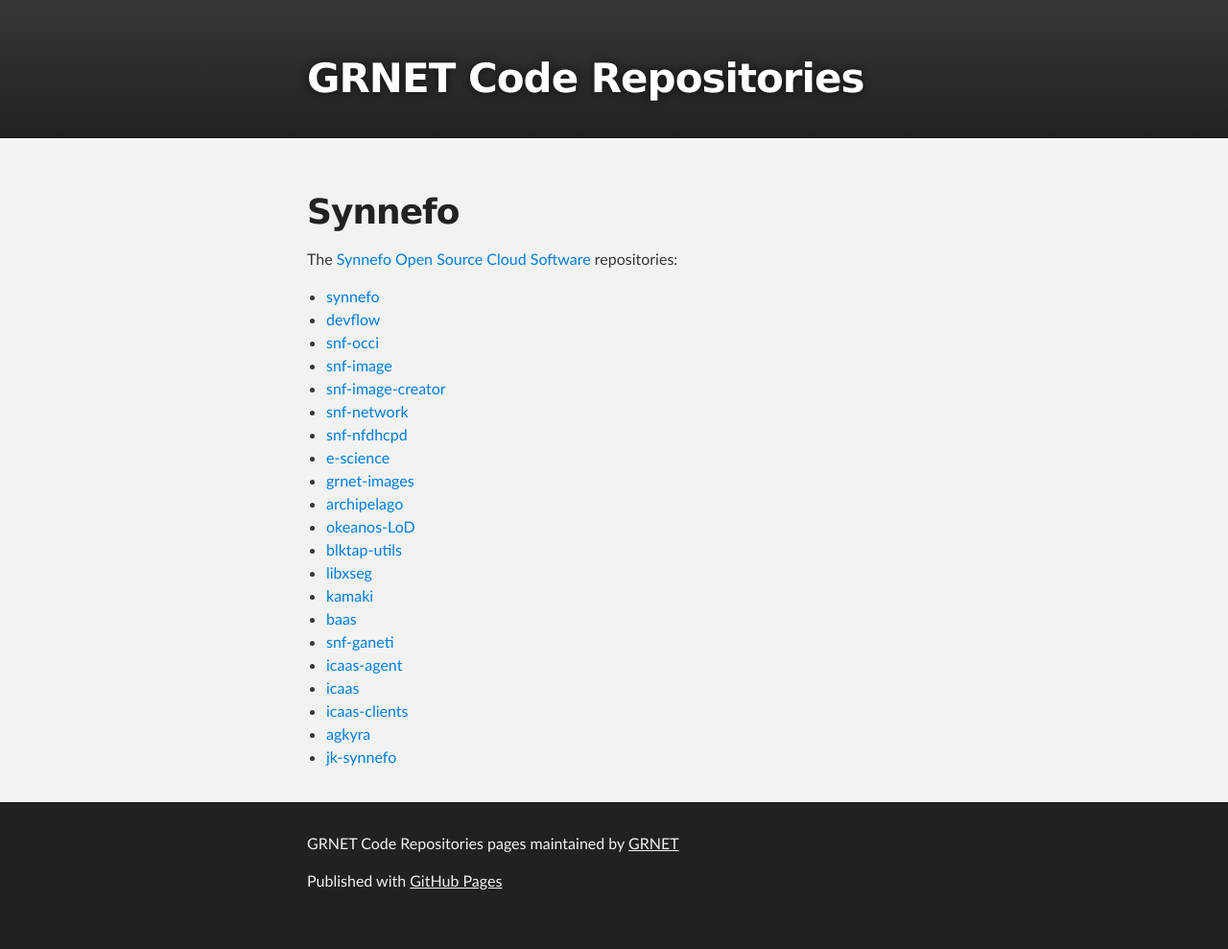
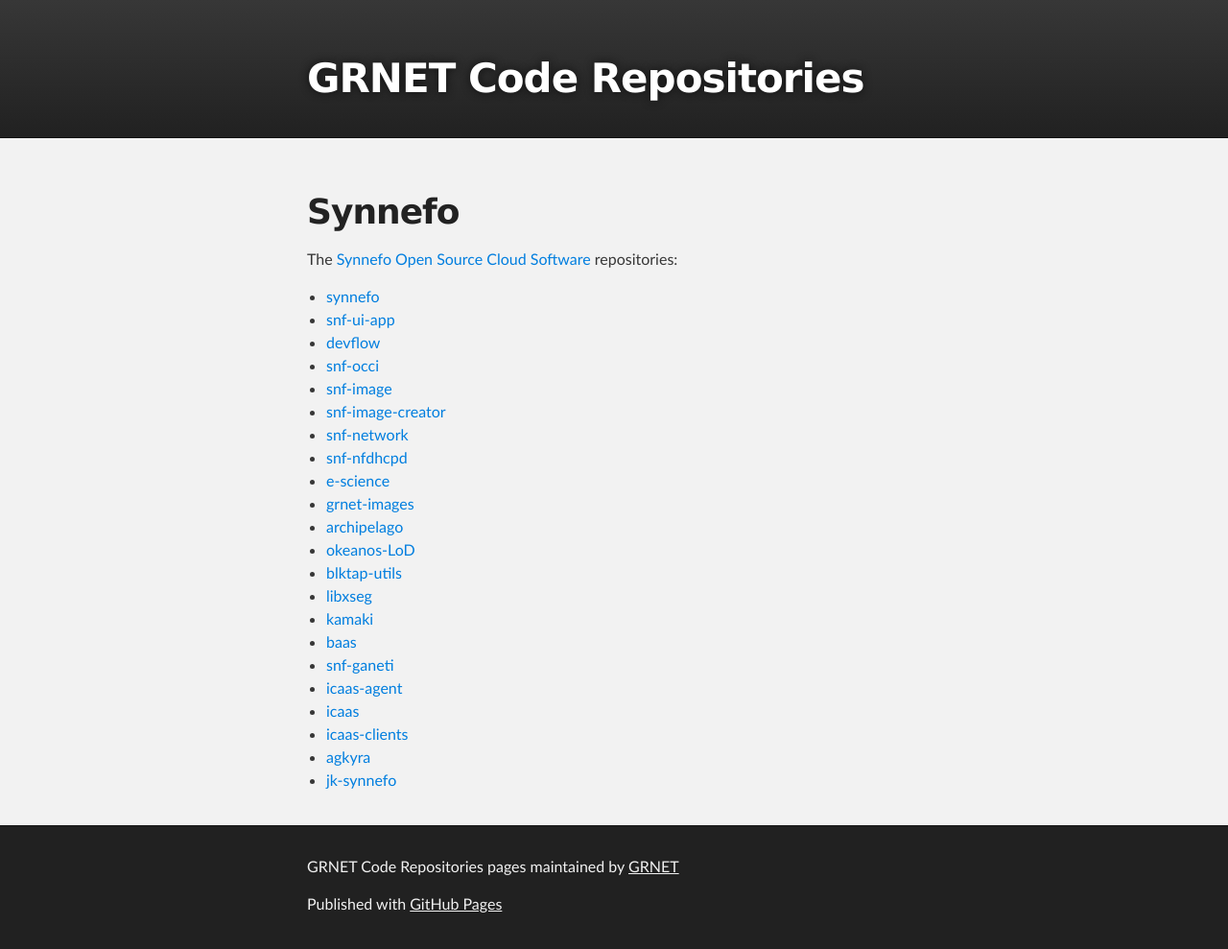
Before and after one commit to grnet/grnet.github.io, a Jekyll site: the page built from synnefo.md, in a window 1280 px wide. Shown: the whole page at 96% size. Built offline with Jekyll 4.4.1, drawn with Linux system fonts in a browser that asks for light colours; before the commit the page ends 965 px from its top, so only the background shows below that.

Commit message:
fix synnefo link and add snf-ui-app

```diff
--- a/synnefo.md
+++ b/synnefo.md
@@ -4,10 +4,11 @@ layout: default
 
 # Synnefo
 
-The [Synnefo Open Source Cloud Software](www.synnefo.org)
+The [Synnefo Open Source Cloud Software](https://www.synnefo.org)
 repositories:
 
 * [synnefo](https://github.com/grnet/synnefo)
+* [snf-ui-app](https://github.com/grnet/snf-ui-app)
 * [devflow](https://github.com/grnet/devflow)
 * [snf-occi](https://github.com/grnet/snf-occi)
 * [snf-image](https://github.com/grnet/snf-image)
```
